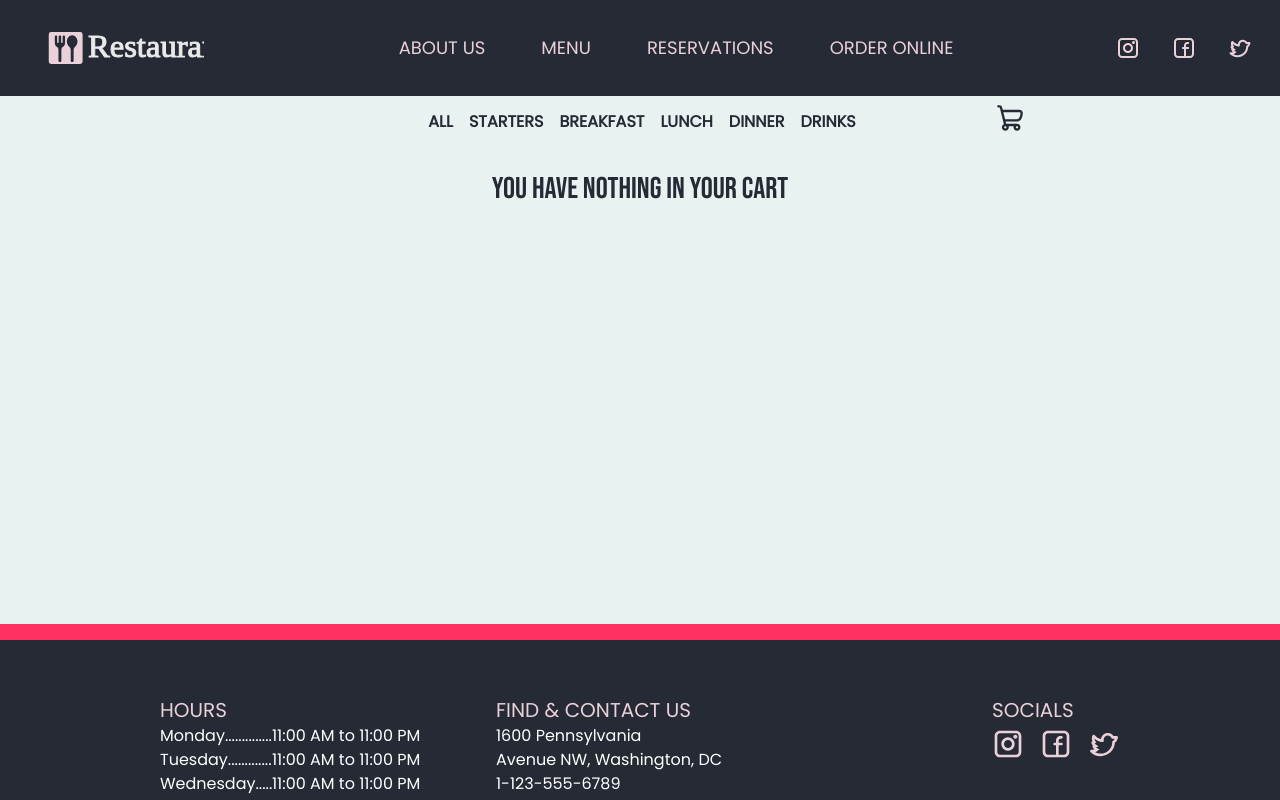
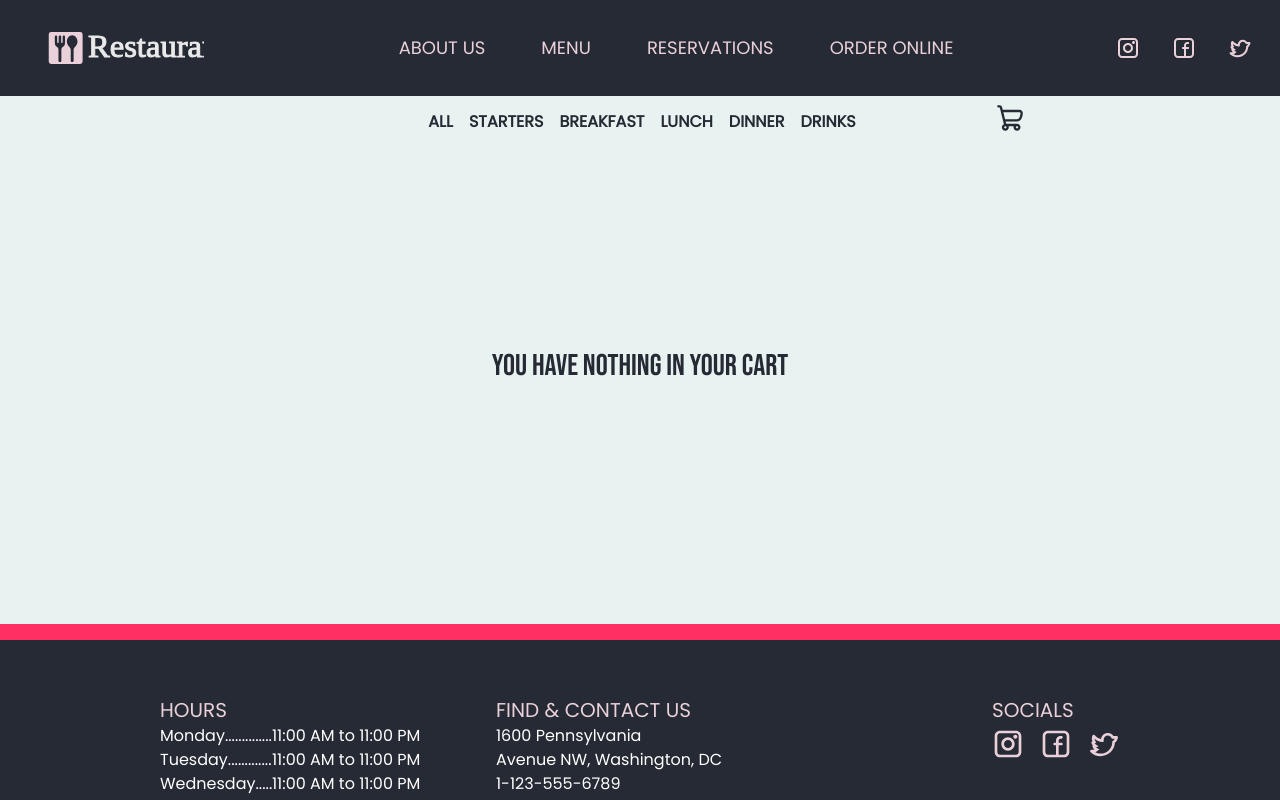
Before and after one commit to THallerJ/restaurant-next, a Next.js app: page /order/submit in a window 1280 px wide. Built offline with nearby package versions, Linux system fonts and the light colour scheme.

Commit message:
fixed empty cart

```diff
--- a/src/app/order/layout.tsx
+++ b/src/app/order/layout.tsx
@@ -2,9 +2,9 @@ import LayoutWrapper from "./wrappers/LayoutWrapper";
 
 const layout = ({ children }: { children: React.ReactNode }) => {
   return (
-    <div className="flex flex-col items-center bg-offwhite pb-8 pt-2 xsm:min-h-[66%]">
+    <div className="flex  flex-col items-center bg-offwhite pb-8 pt-2 xsm:min-h-[66%]">
       <LayoutWrapper>
-        <div className="page-scale flex pt-8">{children}</div>
+        <div className="page-scale flex flex-1 flex-col py-8">{children}</div>
       </LayoutWrapper>
     </div>
   );
--- a/src/app/order/submit/Submit.tsx
+++ b/src/app/order/submit/Submit.tsx
@@ -21,11 +21,11 @@ const Submit = () => {
   );
 
   const EmptyOrder = () => (
-    <h2 className="heading-sm">You have nothing in your cart</h2>
+    <p className="heading-sm">You have nothing in your cart</p>
   );
 
   return (
-    <div className="flex w-full items-center justify-center">
+    <div className="flex h-full w-full flex-1 items-center justify-center">
       {cartItems.count > 0 ? <OrderForm /> : <EmptyOrder />}
     </div>
   );
```
